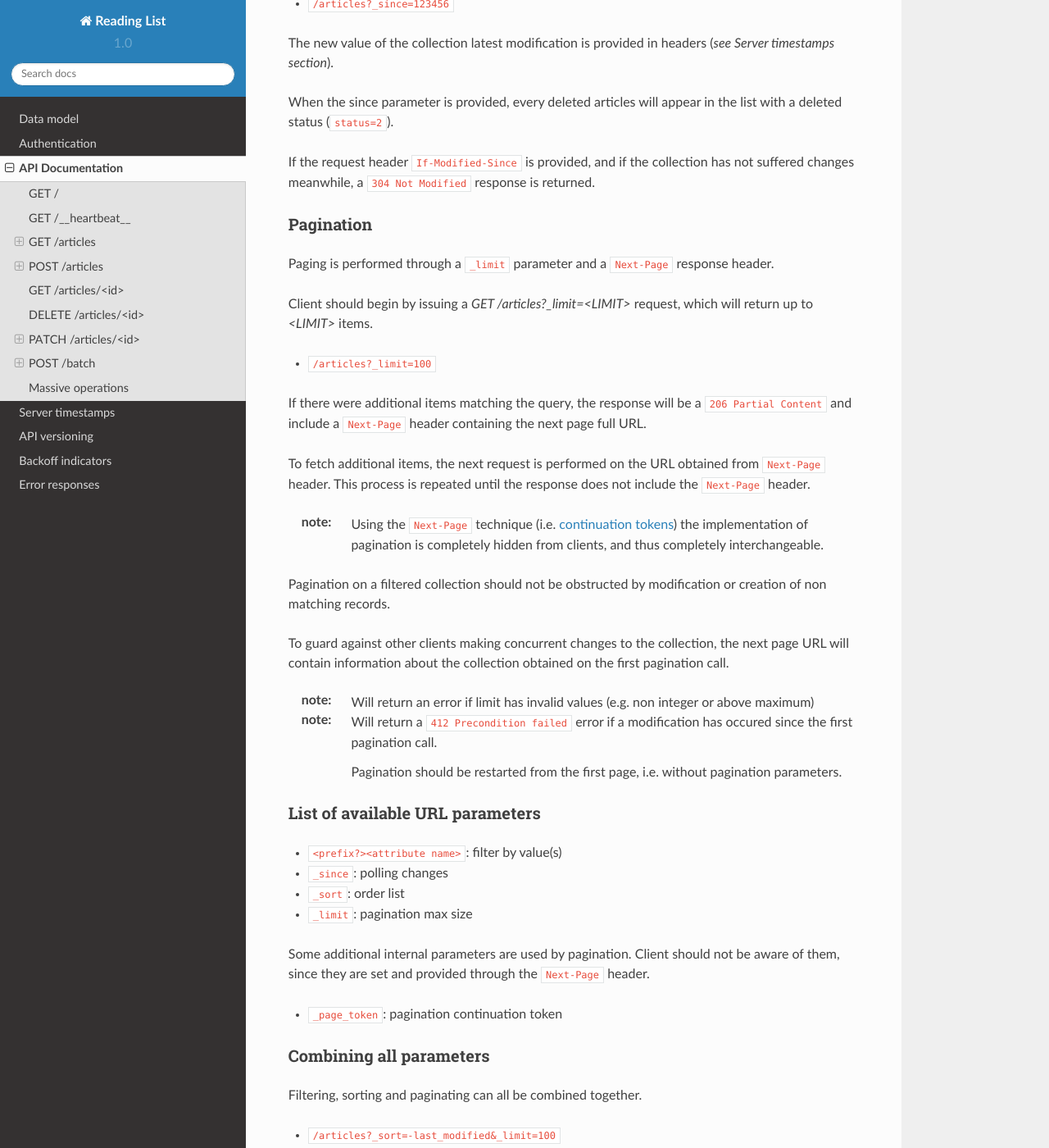
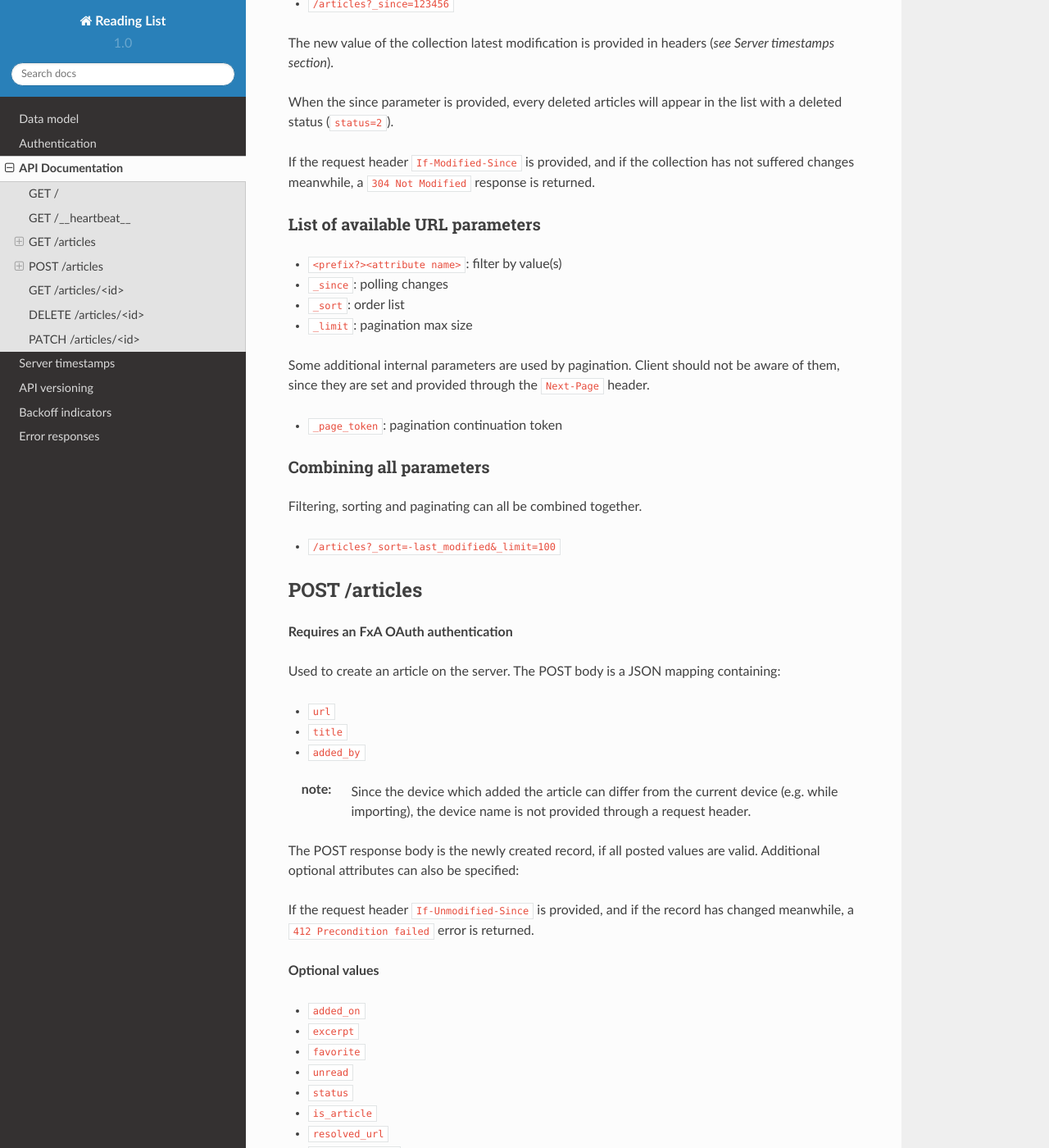
Before and after one commit to Kinto/kinto, a Sphinx documentation site: the page built from docs/api.rst, in a window 1280 px wide and 1400 px high, scrolled down 2239 px. Shown: the whole window at 82% size. Built offline with Sphinx 7.4.7 and the Read the Docs theme 2.0.0, drawn with Linux system fonts in a browser that asks for light colours; some of the changed text lies outside the part shown.

Commit message:
Remove parts that are not part of the documentation.
 + Add documentation page on the hello page.
 + Do not display EOS: null if there are no eos defined.

```diff
--- a/docs/api.rst
+++ b/docs/api.rst
@@ -63,7 +67,8 @@
 * ``/articles?min_word_count=4000``
 
 :note:
-    The lower and upper bounds are inclusive (*i.e equivalent to greater or equal*).
+    The lower and upper bounds are inclusive (*i.e equivalent to
+    greater or equal*).
 
 **Exclude**
 
@@ -75,7 +80,8 @@
     Will return an error if an attribute is unknown.
 
 :note:
-    The ``Last-Modified`` response header will always be the same as the unfiltered collection.
+    The ``Last-Modified`` response header will always be the same as
+    the unfiltered collection.
 
 Sorting
 :::::::
@@ -95,66 +101,29 @@
 Counting
 ::::::::
 
-In order to count the number of records, by status for example, without fetching
-the actual collection, a ``HEAD`` request can be used. The ``Total-Records`` response
-header will then provide the total number of records.
+In order to count the number of records, by status for example,
+without fetching the actual collection, a ``HEAD`` request can be
+used. The ``Total-Records`` response header will then provide the
+total number of records.
 
 
 Polling for changes
 :::::::::::::::::::
 
-The ``_since`` parameter is provided as an alias for ``min_last_modified``
-(*greater or equal*).
+The ``_since`` parameter is provided as an alias for
+``min_last_modified`` (*greater or equal*).
 
 * ``/articles?_since=123456``
 
-The new value of the collection latest modification is provided in headers (*see Server timestamps section*).
+The new value of the collection latest modification is provided in
+headers (*see Server timestamps section*).
 
-When the since parameter is provided, every deleted articles will appear in the
-list with a deleted status (``status=2``).
+When the since parameter is provided, every deleted articles will
+appear in the list with a deleted status (``status=2``).
 
-If the request header ``If-Modified-Since`` is provided, and if the collection has not
-suffered changes meanwhile, a ``304 Not Modified`` response is returned.
-
-
-Pagination
-::::::::::
-
-Paging is performed through a ``_limit`` parameter and a ``Next-Page`` response header.
-
-Client should begin by issuing a *GET /articles?_limit=<LIMIT>* request, which
-will return up to *<LIMIT>* items.
-
-* ``/articles?_limit=100``
-
-If there were additional items matching the query, the response will be a
-``206 Partial Content`` and include a ``Next-Page`` header containing the next
-page full URL.
-
-To fetch additional items, the next request is performed on the URL obtained from ``Next-Page`` header.
-This process is repeated until the response does not include the ``Next-Page`` header.
-
-:note:
-    Using the ``Next-Page`` technique (i.e. `continuation tokens <http://vermorel.com/journal/2010/2/22/paging-indices-vs-continuation-tokens.html>`_)
-    the implementation of pagination is completely hidden from clients, and thus
-    completely interchangeable.
-
-Pagination on a filtered collection should not be obstructed by modification or creation of non matching records.
-
-To guard against other clients making concurrent changes to the collection, the
-next page URL will contain information about the collection obtained on the first
-pagination call.
-
-:note:
-    Will return an error if limit has invalid values (e.g. non integer or
-    above maximum)
-
-:note:
-    Will return a ``412 Precondition failed`` error if a modification has occured since
-    the first pagination call.
-
-    Pagination should be restarted from the first page, i.e. without pagination
-    parameters.
+If the request header ``If-Modified-Since`` is provided, and if the
+collection has not suffered changes meanwhile, a ``304 Not Modified``
+response is returned.
 
 
 List of available URL parameters
@@ -367,171 +336,3 @@
 
 :note:
     As mentionned in the *Validation section*, an article status cannot take the value ``2``.
-
-
-Conflicts
-:::::::::
-
-*(Draft)*
-
-If the modification of ``resolved_url`` introduces a conflict, because another
-record violates unicity, a ``409 Conflict`` error response is returned.
-
-The error attributes will be set:
-
-- ``info``: the URL of the conflicting record
-
-
-Batch operations
-================
-
-**Requires an FxA OAuth authentication**
-
-POST /batch
------------
-
-The POST body is a mapping, with the following attributes:
-
-- ``requests``: the list of requests
-- ``defaults``: (*optional*) values in common for all requests
-
- Each request is a JSON mapping, with the following attribute:
-
-- ``method``: HTTP verb
-- ``path``: URI
-- ``body``: a mapping
-- ``headers``: (*optional*), otherwise take those of batch request
-
-::
-
-    {
-      "defaults": {
-        "method" : "POST",
-        "path" : "/articles",
-        "headers" : {
-          ...
-        }
-      },
-      "requests": [
-        {
-          "body" : {
-            "title": "MoFo",
-            "url" : "http://mozilla.org"
-          }
-        },
-        {
-          "body" : {
-            "title": "MoCo",
-            "url" : "http://mozilla.com"
-          }
-        },
-        {
-          "method" : "PATCH",
-          "path" : "/articles/409",
-          "body" : {
-            "read_position" : 3477
-          }
-        }
-      ]
-    ]
-
-The response body is a list of all responses:
-
-::
-
-    {
-      "defaults": {
-        "path" : "/articles",
-      },
-      "responses": [
-        {
-          "path" : "/articles/409",
-          "status": 200,
-          "body" : {
-            "id": 409,
-            "url": "...",
-            ...
-            "read_position" : 3477
-          },
-          "headers": {
-            ...
-          }
-        },
-        {
-          "status": 201,
-          "body" : {
-            "id": 411,
-            "title": "MoFo",
-            "url" : "http://mozilla.org",
-            ...
-          },
-        },
-        {
-          "status": 201,
-          "body" : {
-            "id": 412,
-            "title": "MoCo",
-            "url" : "http://mozilla.com",
-            ...
-          },
-        },
-      ]
-    ]
-
-
-:note:
-     The responses are not necessarily in the same order of the requests.
-
-
-Pros & Cons
-:::::::::::
-
-* This respects REST principles
-* This is easy for the client to handle, since it just has to pile up HTTP requests while offline
-* It looks to be a convention for several REST APIs (`Neo4J <http://neo4j.com/docs/milestone/rest-api-batch-ops.html>`_, `Facebook <https://developers.facebook.com/docs/graph-api/making-multiple-requests>`_, `Parse <https://parse.com/docs/rest#objects-batch>`_)
-* Payload of response can be heavy, especially while importing huge collections
-
-
-Massive operations
-------------------
-
-*(Undecided, Draft)*
-
-In order to limit the size of reponses payloads, a request header ``Light-Response``
-can be added. Only ``status`` and ``body`` attributes will be returned,
-and only fields specified in the header will be included.
-
-For example, with ``Light-Response: id, stored_on, errno, info``:
-::
-
-    {
-      "responses": [
-        {
-          "status": 200,
-          "body" : {
-            "id": "409",
-            "stored_on": "1234567"
-          }
-        },
-        {
-          "status": 201,
-          "body" : {
-            "id": 412,
-            "stored_on": "988767568"
-          }
-        },
-        {
-          "status": 409,
-          "body" : {
-            "errno": 122,
-            "info": "http://server/v1/articles/970",
-          }
-        },
-        {
-          "status": 303,
-          "body" : {
-            "id": "667",
-          }
-        }
-      ]
-    ]
--- a/docs/index.rst
+++ b/docs/index.rst
@@ -7,7 +7,9 @@
 ========================================
 
 *Reading list* is a service to keep track of a list of articles to read.
-The state of the reading list is synchronized between devices.
+
+This is a service attached to Firefox Accounts that enable users to
+keep their Reading List in sync across all of their devices.
 
 Contents:
 
```
Also changed, not shown: other parts of docs/api.rst (+11 -7 lines), 2 other files.
